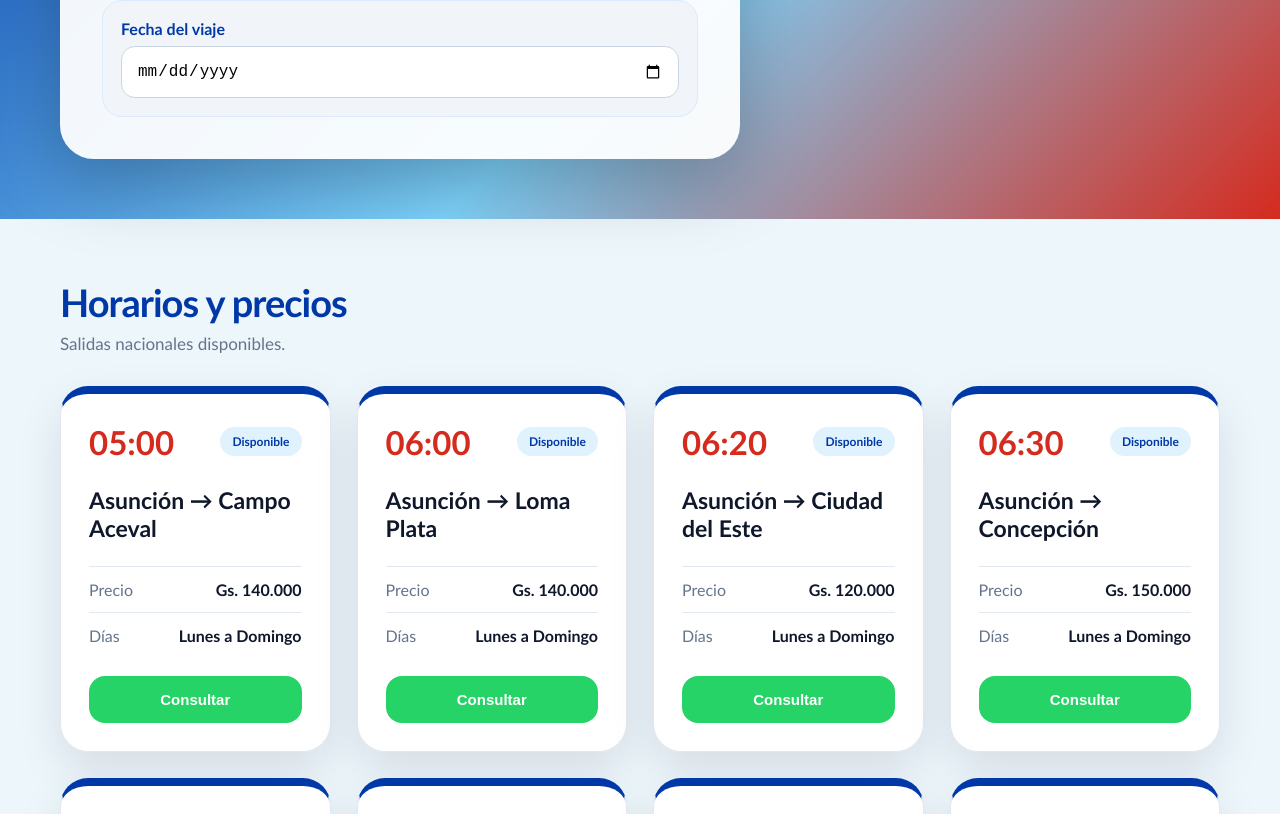
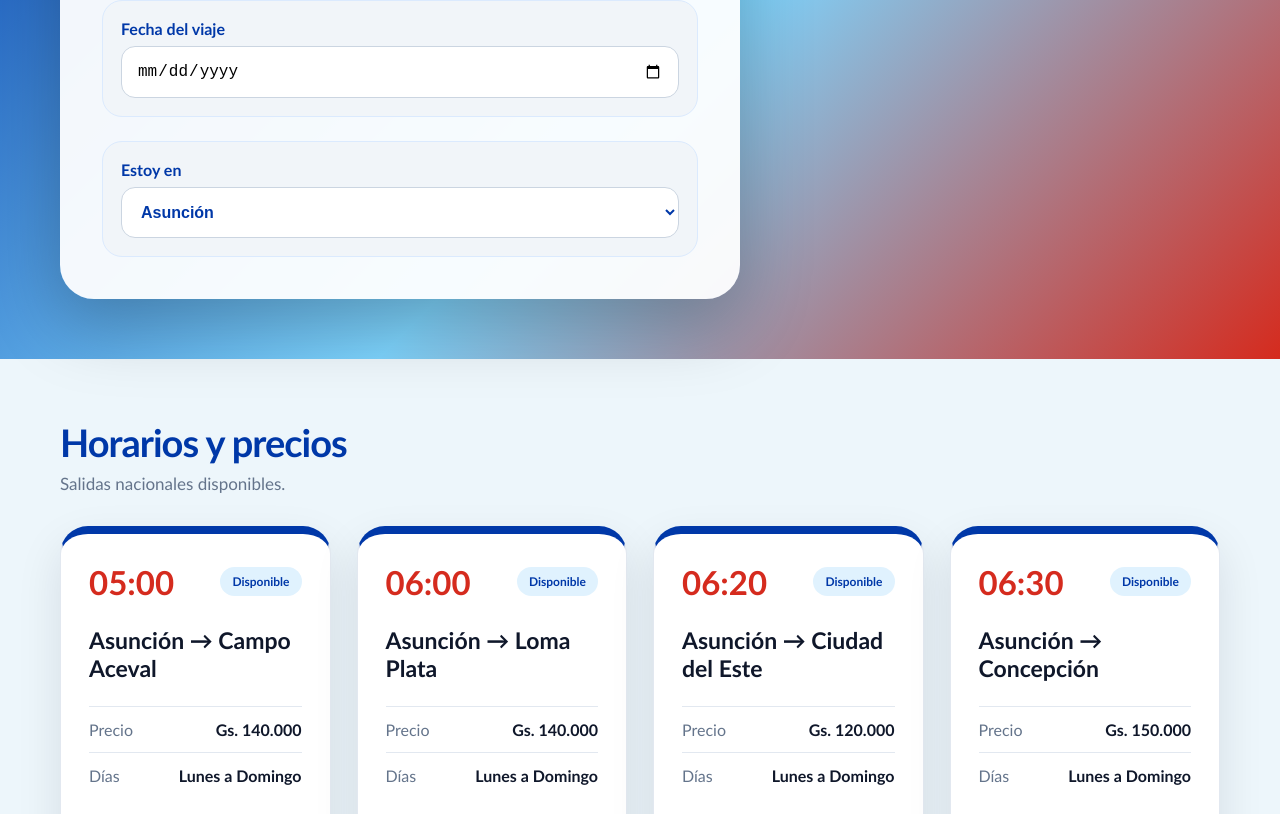
Before and after one commit to buzojosias36-boop/sistema-nasa, a React (Create React App) app: page / in a window 1280 px wide. Shown: the part 506-1320 px from the top of the page. Built offline with nearby package versions, Linux system fonts and the light colour scheme.

Commit message:
add sitemap

```diff
--- a/src/App.css
+++ b/src/App.css
@@ -363,3 +363,13 @@ footer p {
     padding: 38px 20px;
   }
 }
+.dateBox select {
+  width: 100%;
+  padding: 15px;
+  border-radius: 14px;
+  border: 1px solid #cbd5e1;
+  font-size: 16px;
+  font-weight: 800;
+  color: #0038a8;
+  background: white;
+}
--- a/src/App.js
+++ b/src/App.js
@@ -53,6 +53,7 @@ function App() {
   const [fecha, setFecha] = useState("");
   const [viajeSeleccionado, setViajeSeleccionado] = useState(null);
   const [asiento, setAsiento] = useState(null);
+  const [origen, setOrigen] = useState("Asunción");
 
   const consultar = (hora, destino, precio) => {
     if (!fecha) {
@@ -97,16 +98,24 @@ function App() {
               onChange={(e) => setFecha(e.target.value)}
             />
           </div>
+<div className="dateBox">
+  <label>Estoy en</label>
+  <select value={origen} onChange={(e) => setOrigen(e.target.value)}>
+    <option value="Asunción">Asunción</option>
+    <option value="Ciudad del Este">Ciudad del Este</option>
+  </select>
+</div>
         </div>
       </section>
-
 {seccion === "horarios" && (
   <section className="section">
     <h2>Horarios y precios</h2>
     <p className="subtitle">Salidas nacionales disponibles.</p>
 
     <div className="grid">
-            {horarios.map(([hora, destino, precio], index) => (
+      {horarios
+        .filter(([, destino]) => destino.startsWith(origen))
+        .map(([hora, destino, precio], index) => (
           <div className="tripCard" key={index}>
             <div className="timeRow">
               <strong>{hora}</strong>
@@ -133,7 +142,6 @@ function App() {
     </div>
   </section>
 )}
-
       {seccion === "empresa" && (
         <section className="section">
           <h2>Nuestra Empresa</h2>
```
Also changed, not shown: 1 other file (tests, documents, lock files or other folders). Lines whose indentation alone changed are shown as unchanged.
